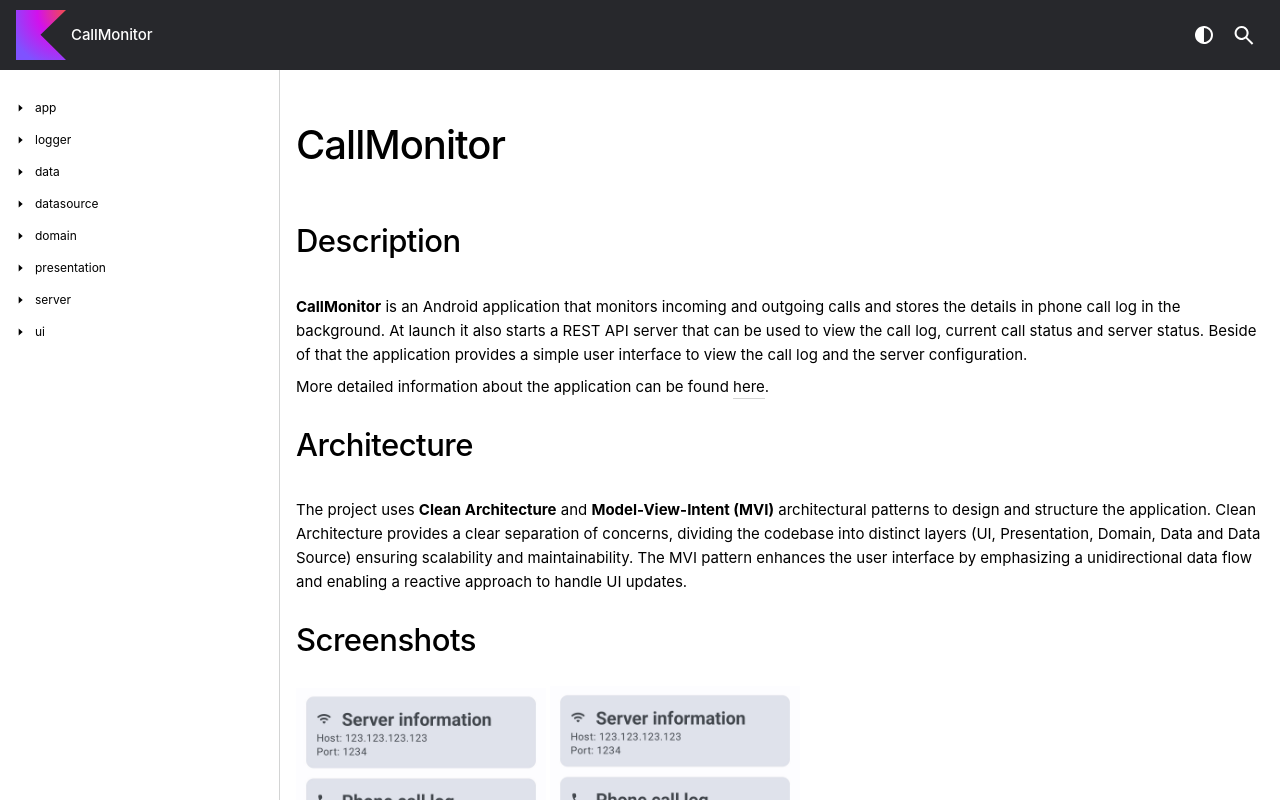
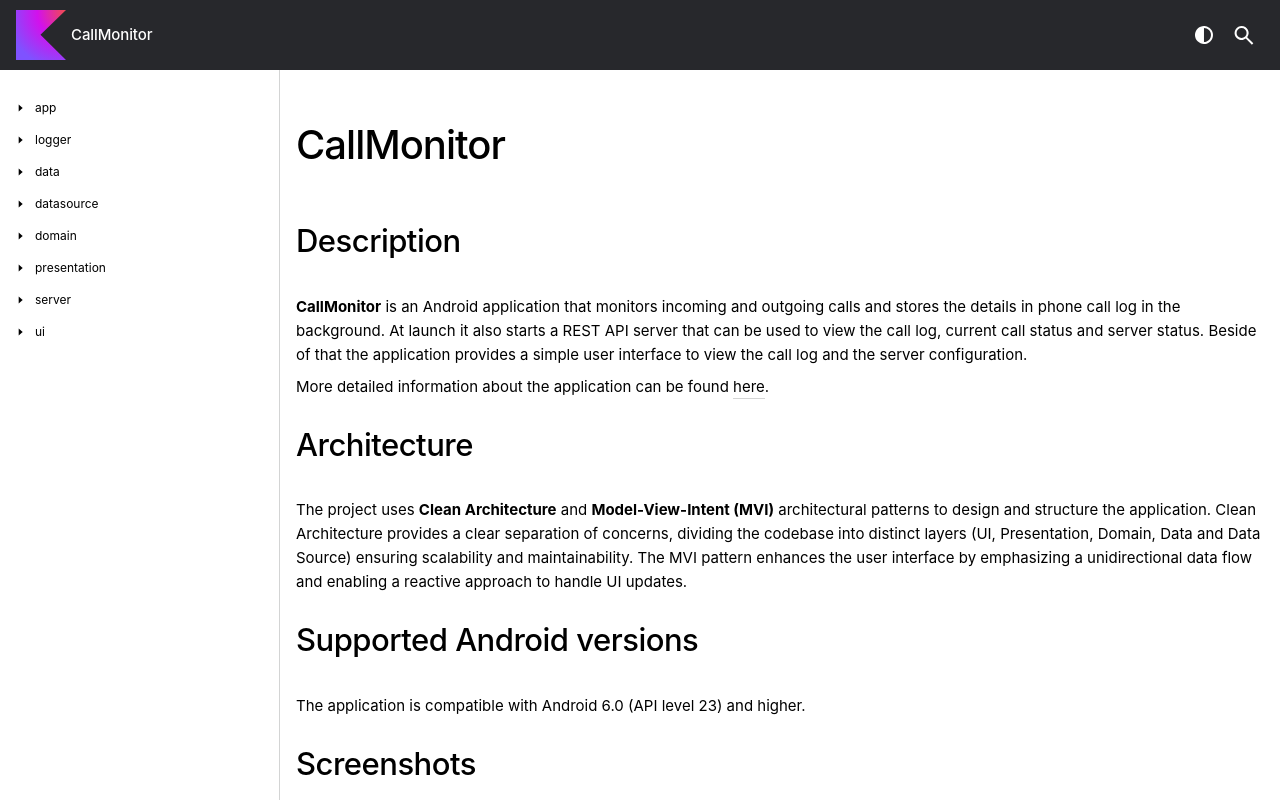
Before and after one commit to swistak7171/CallMonitor, a plain HTML site: page docs/index.html in a window 1280 px wide. Drawn offline with Linux system fonts and the light colour scheme; a web font is replaced by a local one.

Commit message:
Generate documentation

```diff
--- a/docs/index.html
+++ b/docs/index.html
@@ -71,6 +71,8 @@
       <p class="paragraph">More detailed information about the application can be found <a href="https://swistak7171.github.io/CallMonitor/index.html">here</a>.</p>
       <h2 class=""> Architecture</h2>
       <p class="paragraph">The project uses <strong>Clean Architecture</strong> and <strong>Model-View-Intent (MVI)</strong> architectural patterns to design and structure the application. Clean Architecture provides a clear separation of concerns, dividing the codebase into distinct layers (UI, Presentation, Domain, Data and Data Source) ensuring scalability and maintainability. The MVI pattern enhances the user interface by emphasizing a unidirectional data flow and enabling a reactive approach to handle UI updates.</p>
+      <h2 class=""> Supported Android versions</h2>
+      <p class="paragraph">The application is compatible with Android 6.0 (API level 23) and higher.</p>
       <h2 class=""> Screenshots</h2>
 <div>
     <div>
```
